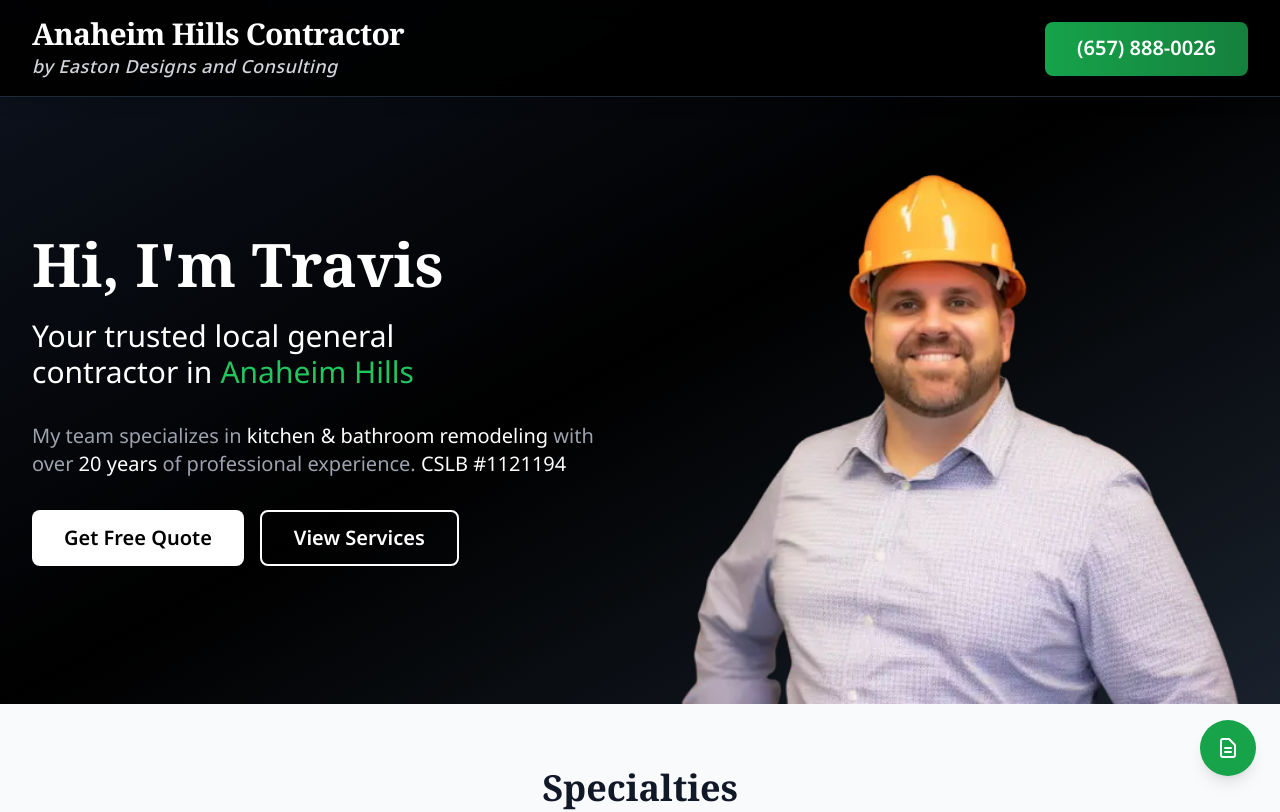
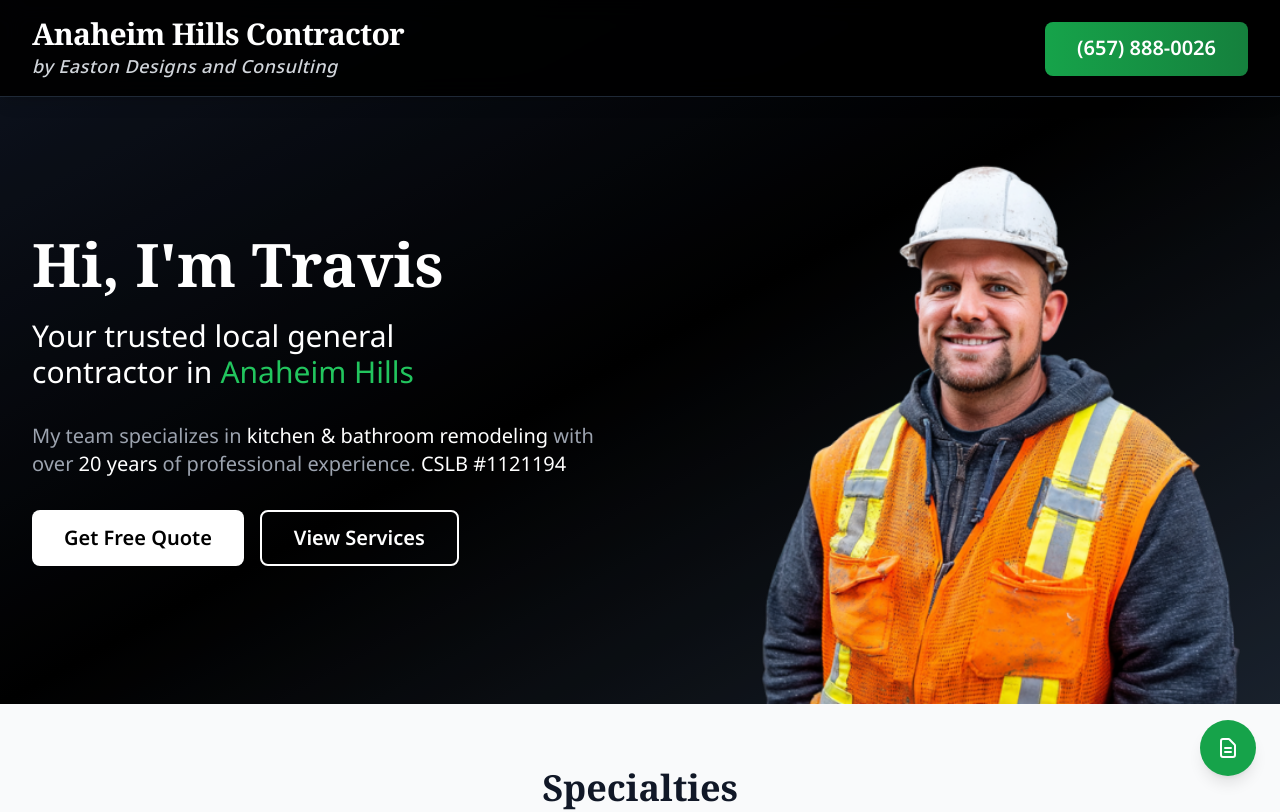
Before and after one commit to DoDoIndex/eastonkitchenbathremodel.com, a Next.js app: page / in a window 1280 px wide. Shown: the top 812 px of the page. Built offline with nearby package versions, Linux system fonts and the light colour scheme.

Commit message:
optimize

```diff
--- a/app/HomeContent.tsx
+++ b/app/HomeContent.tsx
@@ -272,15 +272,15 @@ export function HomeContent() {
             </div>
 
             {/* Photo */}
-            <div className="flex-1 flex justify-center h-full">
+            <div className="flex-1 flex justify-center h-full w-full">
               <div className="w-full h-full overflow-hidden pt-6">
                 <Image
-                  src="/contractor.webp"
+                  src="/02.png"
                   alt="Travis - Licensed General Contractor specializing in kitchen and bathroom remodeling in Anaheim Hills, Orange County. CSLB License 1121194"
                   className="w-full h-full object-cover object-bottom"
                   loading="eager"
-                  width={400}
-                  height={600}
+                  width={584}
+                  height={584}
                   sizes="(max-width: 768px) 100vw, 50vw"
                   priority
                 />
@@ -329,9 +329,9 @@ export function HomeContent() {
                           alt={`${service.title} - Image ${imgIndex + 1}`}
                           className="w-full h-full object-cover cursor-pointer"
                           onClick={() => openLightbox(service.images, imgIndex)}
-                          width={380}
-                          height={253}
-                          sizes="(max-width: 768px) 90vw, (max-width: 1200px) 45vw, 380px"
+                          width={800}
+                          height={512}
+                          sizes="(max-width: 768px) 90vw, (max-width: 1200px) 45vw, 600px"
                           onError={(e) => {
                             const target = e.currentTarget as HTMLImageElement;
                             target.style.display = 'none';
@@ -414,8 +414,8 @@ export function HomeContent() {
                 src="/travis-and-team.jpg"
                 alt="Travis and his team"
                 className="w-full h-auto"
-                width={380}
-                height={253}
+                width={960}
+                height={640}
                 sizes="(max-width: 768px) 100vw, (max-width: 1200px) 80vw, 1200px"
                 onError={(e) => {
                   const target = e.currentTarget as HTMLImageElement;
@@ -478,7 +478,7 @@ export function HomeContent() {
                   currentPercentPosition={40}
                 />
 
-                                    {/* Before Label - Left */}
+                    {/* Before Label - Left */}
                     <div className="absolute bottom-4 left-4 bg-gray-800 text-white px-4 py-2 rounded-lg text-sm font-bold shadow-lg">
                       BEFORE
                     </div>
@@ -517,8 +517,8 @@ export function HomeContent() {
                   src={photo.src}
                   alt={`${photo.type} Remodeling Project`}
                   className="w-full h-full object-cover hover:scale-105 transition-transform duration-300"
-                  width={380}
-                  height={253}
+                  width={389}
+                  height={250}
                   sizes="(max-width: 768px) 100vw, (max-width: 1200px) 50vw, 33vw"
                   onError={(e) => {
                     const target = e.currentTarget as HTMLImageElement;
```
Also changed, not shown: public/01.png (added), public/02.png (added).
